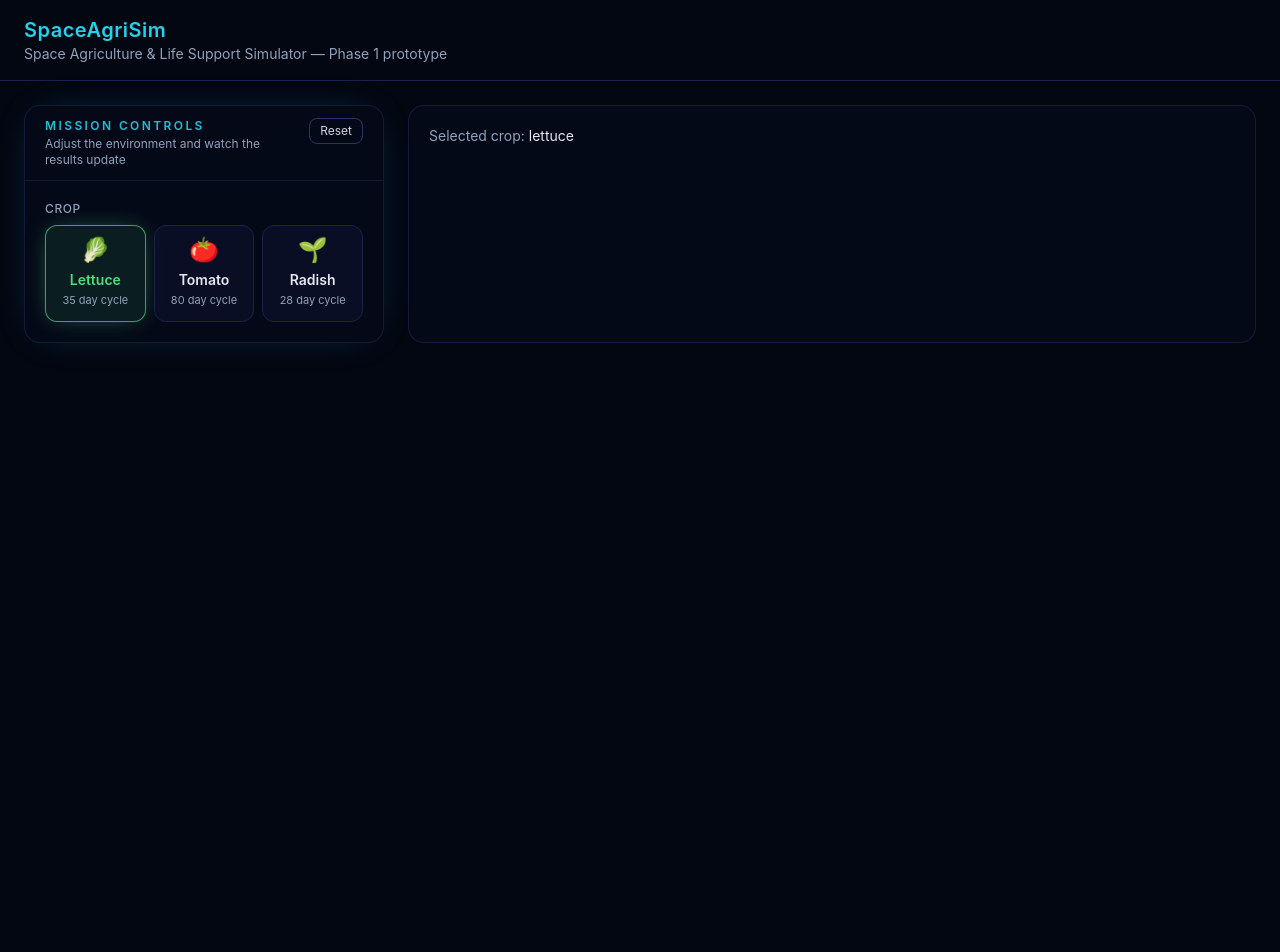
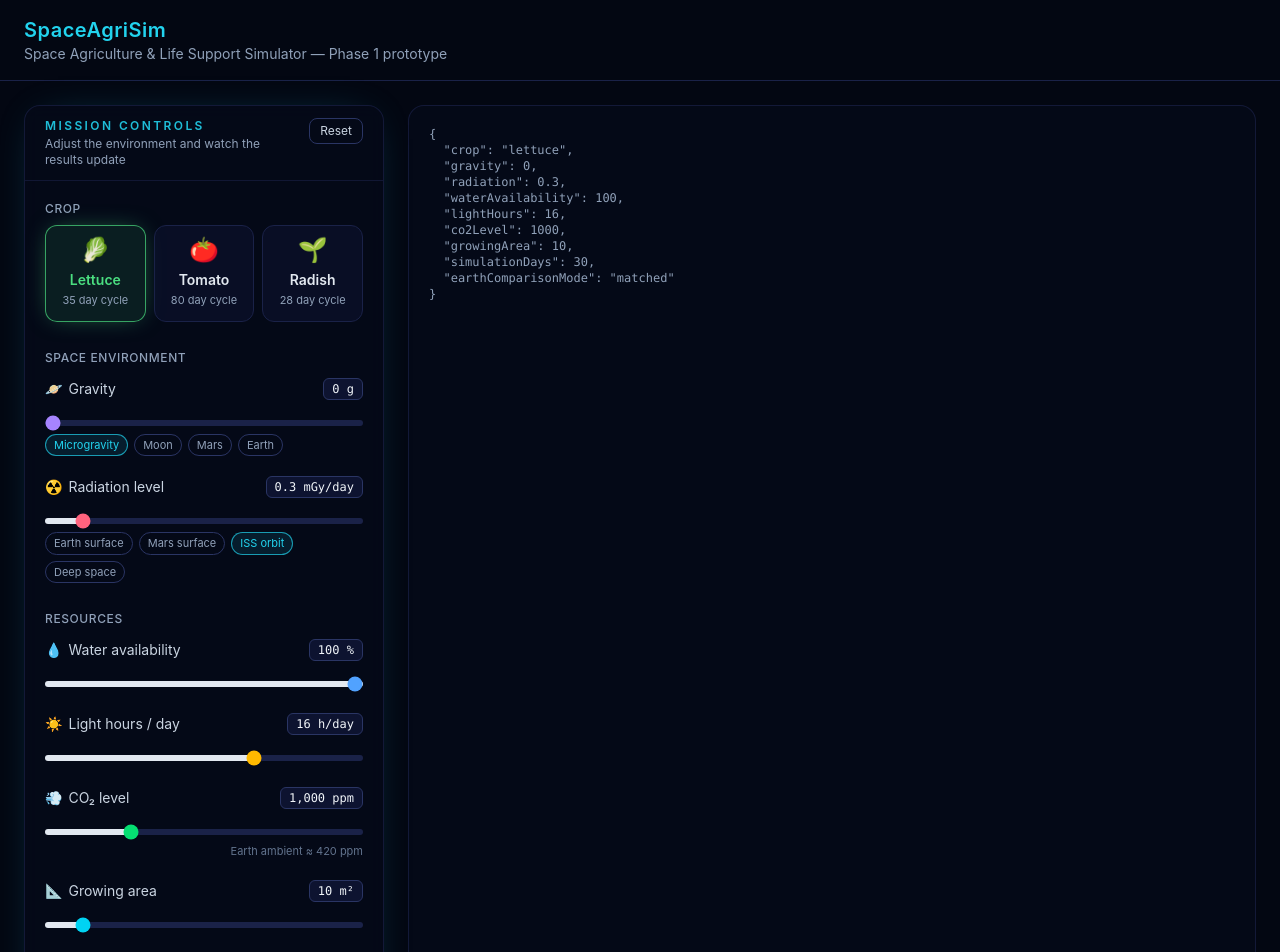
Before and after one commit to meherabhossainmmh-lang/Nasa_Space_Agri_Sim, a React (Vite) app in the folder frontend/: page / in a window 1280 px wide. Shown: the top 952 px of the page. Before the commit the page ends 800 px from the top, so only its background shows below. Built offline with nearby package versions, Linux system fonts and the light colour scheme.

Commit message:
adding the environment and resource controls

```diff
--- /dev/null
+++ b/frontend/src/components/ControlGroup.jsx
@@ -0,0 +1,11 @@
+/**
+ * Labelled group of controls inside the control panel.
+ */
+export default function ControlGroup({ title, children }) {
+  return (
+    <div>
+      <h3 className="mb-3 text-xs font-medium uppercase tracking-wider text-slate-400">{title}</h3>
+      <div className="space-y-5">{children}</div>
+    </div>
+  )
+}
--- a/frontend/src/components/ControlPanel.jsx
+++ b/frontend/src/components/ControlPanel.jsx
@@ -1,11 +1,16 @@
 import Panel from './Panel.jsx'
 import CropSelector from './CropSelector.jsx'
+import ControlGroup from './ControlGroup.jsx'
+import ParameterSlider from './ParameterSlider.jsx'
+import DurationSelector from './DurationSelector.jsx'
 
 /**
  * Left-hand column: everything the user can change.
- * Controls are added group by group; each one just calls `onChange(name, value)`.
+ * Each control just calls `onChange(name, value)`; ranges come from the backend config.
  */
 export default function ControlPanel({ config, params, onChange, onReset }) {
+  const p = config.parameters
+
   return (
     <Panel
       title="Mission controls"
@@ -20,8 +25,77 @@ export default function ControlPanel({ config, params, onChange, onReset }) {
         </button>
       }
     >
-      <div className="space-y-6">
+      <div className="space-y-7">
         <CropSelector crops={config.crops} value={params.crop} onChange={(key) => onChange('crop', key)} />
+
+        <ControlGroup title="Space environment">
+          <ParameterSlider
+            id="gravity"
+            label="Gravity"
+            icon="🪐"
+            accent="purple"
+            value={params.gravity}
+            {...p.gravity}
+            presets={config.gravityPresets}
+            onChange={(v) => onChange('gravity', v)}
+          />
+          <ParameterSlider
+            id="radiation"
+            label="Radiation level"
+            icon="☢️"
+            accent="rose"
+            value={params.radiation}
+            {...p.radiation}
+            presets={config.radiationPresets}
+            onChange={(v) => onChange('radiation', v)}
+          />
+        </ControlGroup>
+
+        <ControlGroup title="Resources">
+          <ParameterSlider
+            id="waterAvailability"
+            label="Water availability"
+            icon="💧"
+            accent="blue"
+            value={params.waterAvailability}
+            {...p.waterAvailability}
+            onChange={(v) => onChange('waterAvailability', v)}
+          />
+          <ParameterSlider
+            id="lightHours"
+            label="Light hours / day"
+            icon="☀️"
+            accent="amber"
+            value={params.lightHours}
+            {...p.lightHours}
+            onChange={(v) => onChange('lightHours', v)}
+          />
+          <ParameterSlider
+            id="co2Level"
+            label="CO₂ level"
+            icon="💨"
+            accent="green"
+            value={params.co2Level}
+            {...p.co2Level}
+            hint="Earth ambient ≈ 420 ppm"
+            onChange={(v) => onChange('co2Level', v)}
+          />
+          <ParameterSlider
+            id="growingArea"
+            label="Growing area"
+            icon="📐"
+            accent="cyan"
+            value={params.growingArea}
+            {...p.growingArea}
+            onChange={(v) => onChange('growingArea', v)}
+          />
+        </ControlGroup>
+
+        <DurationSelector
+          options={config.durationOptions}
+          value={params.simulationDays}
+          onChange={(days) => onChange('simulationDays', days)}
+        />
       </div>
     </Panel>
   )
--- /dev/null
+++ b/frontend/src/components/DurationSelector.jsx
@@ -0,0 +1,33 @@
+/**
+ * Segmented control for the simulation length.
+ */
+export default function DurationSelector({ options, value, onChange }) {
+  return (
+    <fieldset>
+      <legend className="mb-2 text-xs font-medium uppercase tracking-wider text-slate-400">
+        Simulation duration
+      </legend>
+      <div className="grid grid-cols-5 gap-1 rounded-xl border border-space-700 bg-space-800/60 p-1" role="radiogroup">
+        {options.map((days) => {
+          const selected = days === value
+          return (
+            <button
+              key={days}
+              type="button"
+              role="radio"
+              aria-checked={selected}
+              onClick={() => onChange(days)}
+              className={`rounded-lg px-1 py-1.5 text-xs font-medium transition ${
+                selected
+                  ? 'bg-neon-cyan/15 text-neon-cyan shadow-[inset_0_0_0_1px_rgba(34,211,238,0.5)]'
+                  : 'text-slate-400 hover:text-slate-200'
+              }`}
+            >
+              {days}d
+            </button>
+          )
+        })}
+      </div>
+    </fieldset>
+  )
+}
--- /dev/null
+++ b/frontend/src/components/ParameterSlider.jsx
@@ -0,0 +1,88 @@
+import { formatNumber } from '../services/formatters.js'
+
+/**
+ * Range slider that always shows its current value and unit.
+ * Optional presets render as small chips below the track.
+ */
+export default function ParameterSlider({
+  id,
+  label,
+  icon,
+  value,
+  min,
+  max,
+  step,
+  unit,
+  presets = [],
+  hint,
+  accent = 'cyan',
+  onChange,
+}) {
+  const accentClasses = {
+    cyan: 'accent-cyan-400',
+    green: 'accent-green-400',
+    blue: 'accent-blue-400',
+    amber: 'accent-amber-400',
+    rose: 'accent-rose-400',
+    purple: 'accent-violet-400',
+  }
+  const decimals = step >= 1 ? 0 : step >= 0.1 ? 1 : 2
+  const percent = max > min ? ((value - min) / (max - min)) * 100 : 0
+
+  const handleInput = (event) => onChange(Number(event.target.value))
+
+  return (
+    <div className="space-y-2">
+      <div className="flex items-center justify-between gap-2">
+        <label htmlFor={id} className="flex items-center gap-1.5 text-sm text-slate-300">
+          {icon && <span aria-hidden="true">{icon}</span>}
+          {label}
+        </label>
+        <output
+          htmlFor={id}
+          className="rounded-md border border-space-600 bg-space-800 px-2 py-0.5 font-mono text-xs text-slate-100 tabular-nums"
+        >
+          {formatNumber(value, decimals)} {unit}
+        </output>
+      </div>
+
+      <input
+        id={id}
+        type="range"
+        min={min}
+        max={max}
+        step={step}
+        value={value}
+        onChange={handleInput}
+        aria-valuetext={`${formatNumber(value, decimals)} ${unit}`}
+        className={`h-1.5 w-full cursor-pointer appearance-none rounded-full bg-space-700 ${accentClasses[accent] ?? accentClasses.cyan}`}
+        style={{
+          background: `linear-gradient(to right, currentColor ${percent}%, var(--color-space-700) ${percent}%)`,
+        }}
+      />
+
+      {(presets.length > 0 || hint) && (
+        <div className="flex flex-wrap items-center gap-1.5">
+          {presets.map((preset) => {
+            const active = Math.abs(preset.value - value) < step / 2
+            return (
+              <button
+                key={preset.label}
+                type="button"
+                onClick={() => onChange(preset.value)}
+                className={`rounded-full border px-2 py-0.5 text-[11px] transition ${
+                  active
+                    ? 'border-neon-cyan/70 bg-neon-cyan/10 text-neon-cyan'
+                    : 'border-space-600 text-slate-400 hover:border-space-600 hover:text-slate-200'
+                }`}
+              >
+                {preset.label}
+              </button>
+            )
+          })}
+          {hint && <span className="ml-auto text-[11px] text-slate-500">{hint}</span>}
+        </div>
+      )}
+    </div>
+  )
+}
--- a/frontend/src/pages/DashboardPage.jsx
+++ b/frontend/src/pages/DashboardPage.jsx
@@ -18,8 +18,8 @@ export default function DashboardPage() {
 
       <div className="grid gap-6 p-6 lg:grid-cols-[360px_1fr]">
         <ControlPanel config={config} params={params} onChange={setParam} onReset={resetParams} />
-        <section className="rounded-2xl border border-space-700/70 bg-space-900/70 p-5 text-sm text-slate-400">
-          Selected crop: <span className="text-slate-200">{params.crop}</span>
+        <section className="rounded-2xl border border-space-700/70 bg-space-900/70 p-5 font-mono text-xs text-slate-400">
+          <pre>{JSON.stringify(params, null, 2)}</pre>
         </section>
       </div>
     </main>
```
